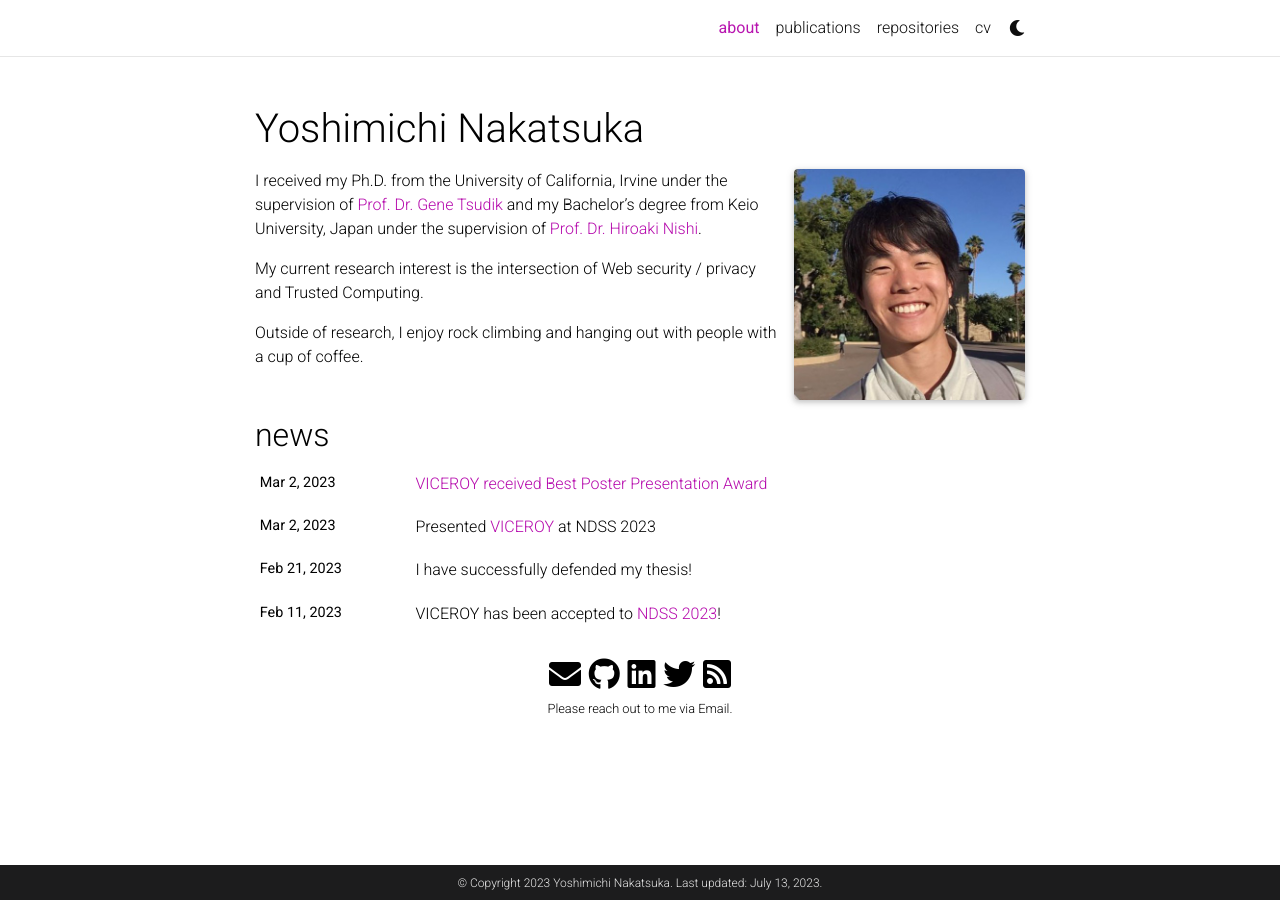
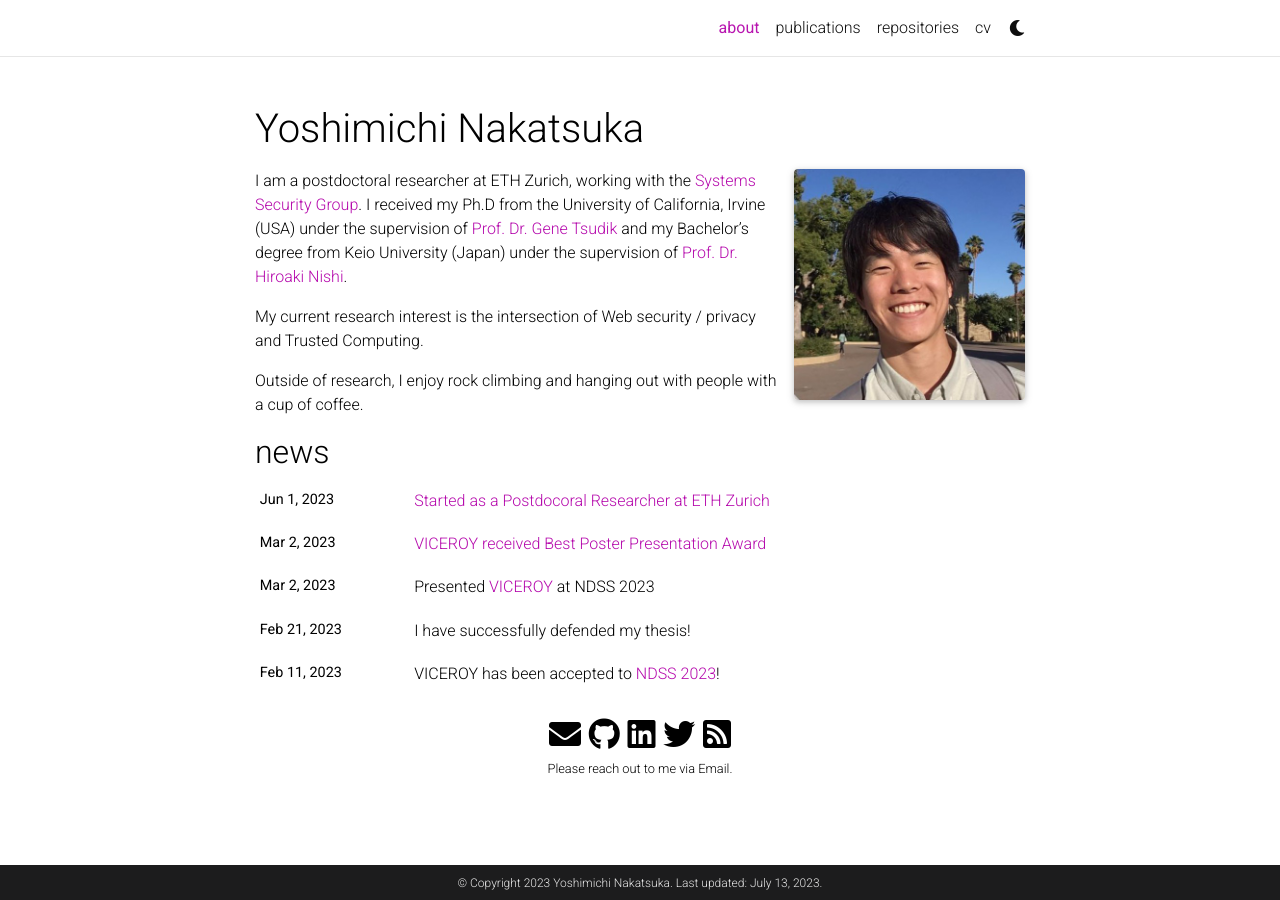
Before and after one commit to nakatsuka-y/nakatsuka-y.github.io, a Jekyll site: the page built from _pages/about.md, in a window 1280 px wide. Built offline with Jekyll 4.4.1, drawn with Linux system fonts in a browser that asks for light colours; full-size pictures stand in for the smaller copies a plugin makes; comment, search, counter and statistics services are not loaded; a style sheet for code colours, icons or effects is not loaded.

Commit message:
Add update on postdoc position

```diff
--- a/_pages/about.md
+++ b/_pages/about.md
@@ -18,7 +18,8 @@ selected_papers: false # includes a list of papers marked as "selected={true}"
 social: true  # includes social icons at the bottom of the page
 ---
 
-I received my Ph.D. from the University of California, Irvine under the supervision of [Prof. Dr. Gene Tsudik](https://www.ics.uci.edu/~gts/) and my Bachelor's degree from Keio University, Japan under the supervision of [Prof. Dr. Hiroaki Nishi](http://www.west.sd.keio.ac.jp/in-english).
+I am a postdoctoral researcher at ETH Zurich, working with the [Systems Security Group](https://syssec.ethz.ch/).
+I received my Ph.D from the University of California, Irvine (USA) under the supervision of [Prof. Dr. Gene Tsudik](https://www.ics.uci.edu/~gts/) and my Bachelor's degree from Keio University (Japan) under the supervision of [Prof. Dr. Hiroaki Nishi](http://www.west.sd.keio.ac.jp/in-english).
 
 My current research interest is the intersection of Web security / privacy and Trusted Computing.
 
```
Also changed, not shown: _news/announcement_5.md (added, +9 -0 lines).
